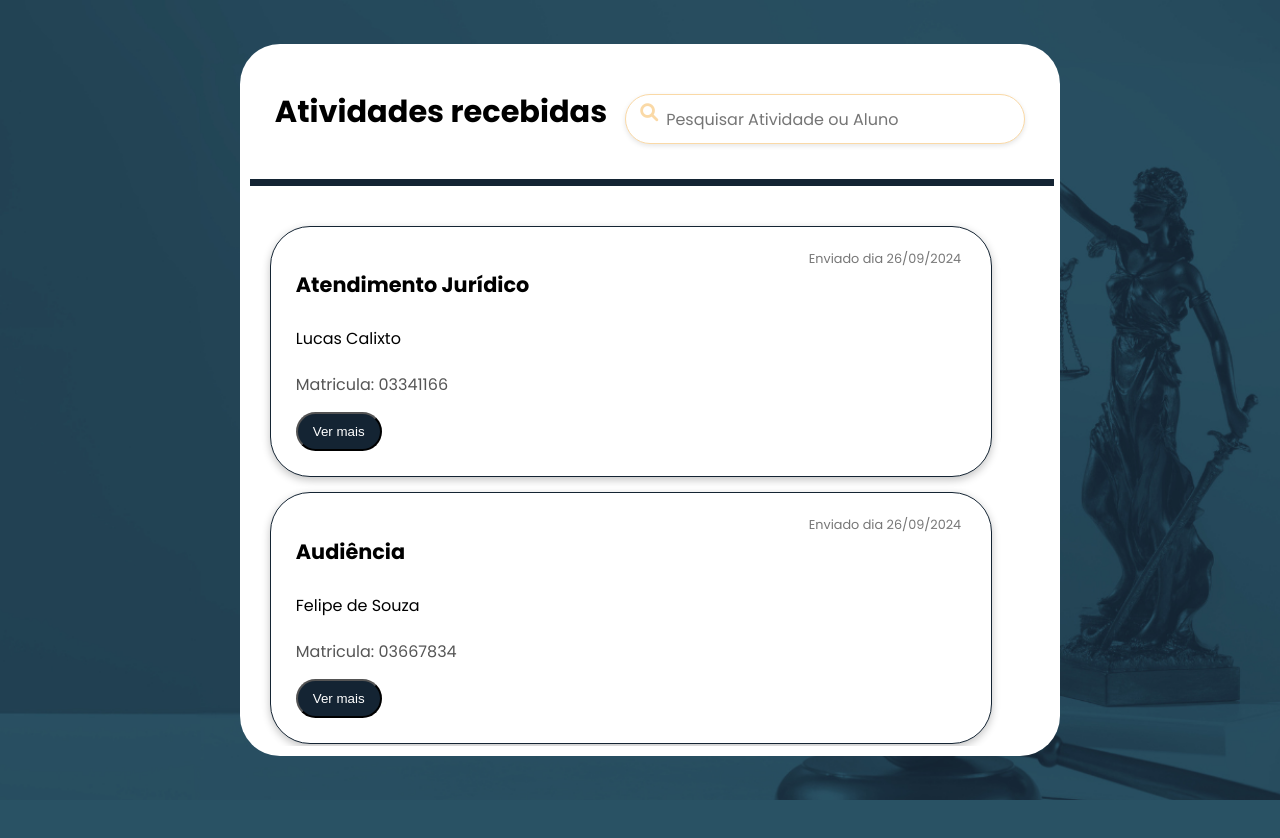
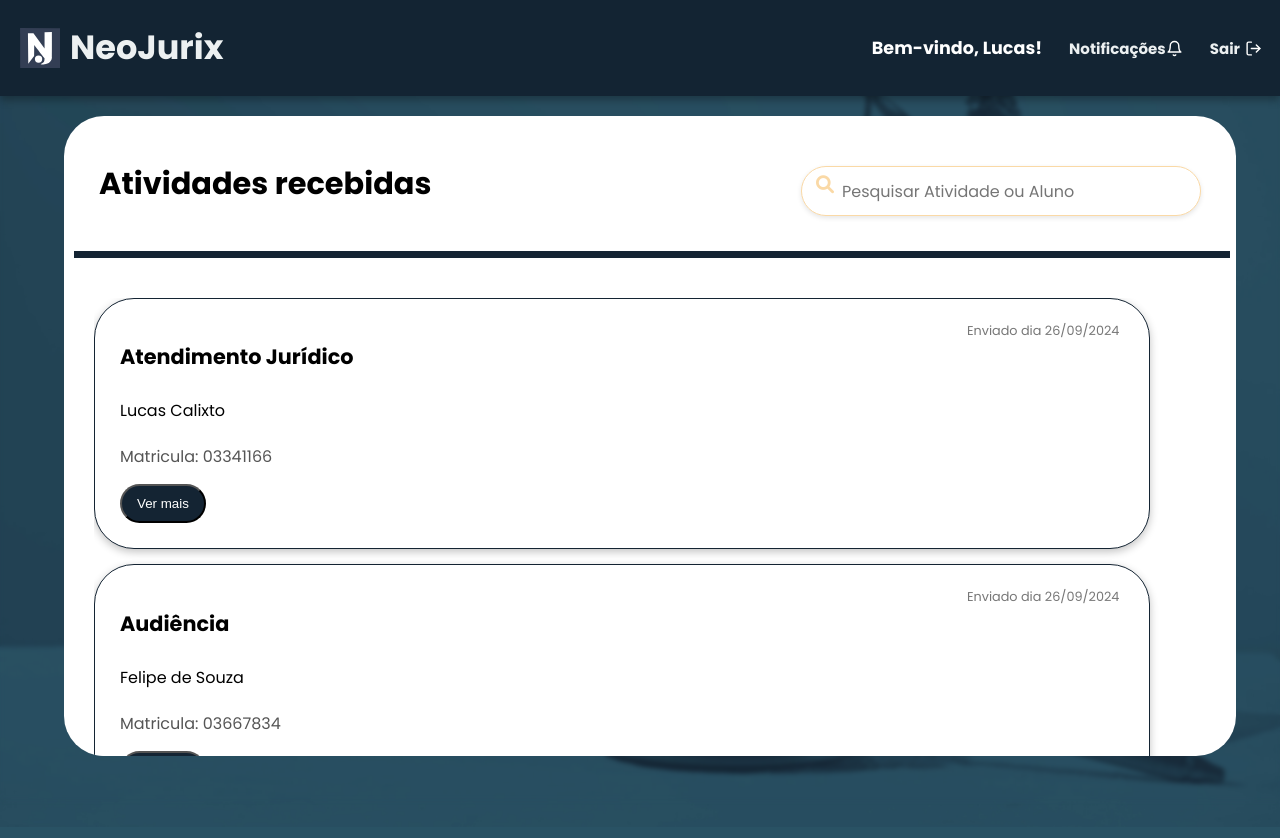
Before and after one commit to NotaJuris/frontend-notajuris, a React (Create React App) app: page /TeacherScreen in a window 1280 px wide. Shown: the top 838 px of the page. Before the commit the page ends 800 px from the top, so only its background shows below. Built offline with nearby package versions, Linux system fonts and the light colour scheme.

Commit message:
fix TeacherScreen css

```diff
--- a/src/screens/LoginScreen.css
+++ b/src/screens/LoginScreen.css
@@ -1,3 +1,10 @@
+.login-background{
+    display: flex;
+    justify-content: center;
+    align-items: center;
+    height: 100vh;
+}
+
 body {
     background-color: #295264;
     background-image: url(../assets/images/blue_bg.png);
--- a/src/screens/LoginScreen.jsx
+++ b/src/screens/LoginScreen.jsx
@@ -58,8 +58,8 @@ const LoginScreen = () => {
   };
 
   return (
+    <div className="login-background">
       <main>
-    <div className="login-background">
           <div className="login-container">
           <form onSubmit={handleSubmit}>
             <img src={logo_notajuris} alt="Logo NotaJuris" className="NavbarLogo" />
@@ -93,8 +93,8 @@ const LoginScreen = () => {
                 <button>Entrar</button>
               </form>
             </div>
+        </main>
     </div>
-    </main>
   );
 };
 
--- a/src/screens/TeacherScreen.css
+++ b/src/screens/TeacherScreen.css
@@ -4,35 +4,48 @@ body {
     padding: 0;
     font-family: 'Poppins', sans-serif;
     overflow: hidden;
-}
-
-.teacher-screen {
     background-image: url('/src/assets/images/blue_bg.png');
     background-size: cover;
     background-position: center;
     background-repeat: no-repeat;
-    height: 100vh;
-    width: 100vw;
+}
+
+.teacher-screen {
     display: flex;
     justify-content: center;
-    align-items: center;
+    width: 100%;
+    height: 100%;
+}
+
+.teacher-dashboard{
+    width: 90%;
+    height: 80%;
+    margin: 20px 0;
 }
 
 .content-teacher-dashboard {
     background-color: white;
     border-radius: 40px;
     padding: 10px;
+    height: calc(100% - 20px); /* Ajusta a altura com base no tamanho do pai */
     width: 100%;
+    overflow: hidden; /* Garante que nada ultrapasse este container */
+
 }
 
 .cards-teacher-container {
     flex: 1;
-    max-height: calc(80vh - 100px);
-    max-width: 100%;
+    max-height: calc(100% - 40px); /* Deixa espaço para os elementos ao redor */
+    width: 100%;
     overflow-y: auto;
     border-radius: 8px;
     padding: 20px;
     box-sizing: border-box;
+}
+
+.cards-scrollable {
+    overflow-y: auto; /* Permite rolagem vertical */
+    max-height: 100%; /* Ajusta altura ao pai */
 }
 
 .h2-home {
@@ -47,10 +60,6 @@ body {
 .h2-home h2 {
     font-size: 1.9rem;
     margin: 0;
-}
-
-.search-bar-container {
-    position: relative; /* Necessário para posicionar o ícone corretamente */
 }
 
 .search-icon {
--- a/src/screens/TeacherScreen.jsx
+++ b/src/screens/TeacherScreen.jsx
@@ -1,12 +1,13 @@
 import React from "react";
 import CardsTeacherHome from "../components/TeacherComponents/CardsTeacher/CardsTeacherHome";
-// import NavbarTeacher from "../components/TeacherComponents/NavbarTeacher/NavbarTeacher";
+import Navbar from "../components/StudentComponents/NavbarComponent/Navbar";
 import "./TeacherScreen.css";
 
 const TeacherScreen = () => {
   return (
+    <>
+      <Navbar name="Lucas"/>
       <div className="teacher-screen">
-      {/* <NavbarTeacher /> */}
         <div className="teacher-dashboard">
           <div className="content-teacher-dashboard">
             <div className="h2-home">
@@ -59,6 +60,7 @@ const TeacherScreen = () => {
           </div>
         </div>
       </div>
+    </>
   );
 };
 
```
Lines whose indentation alone changed are shown as unchanged.
